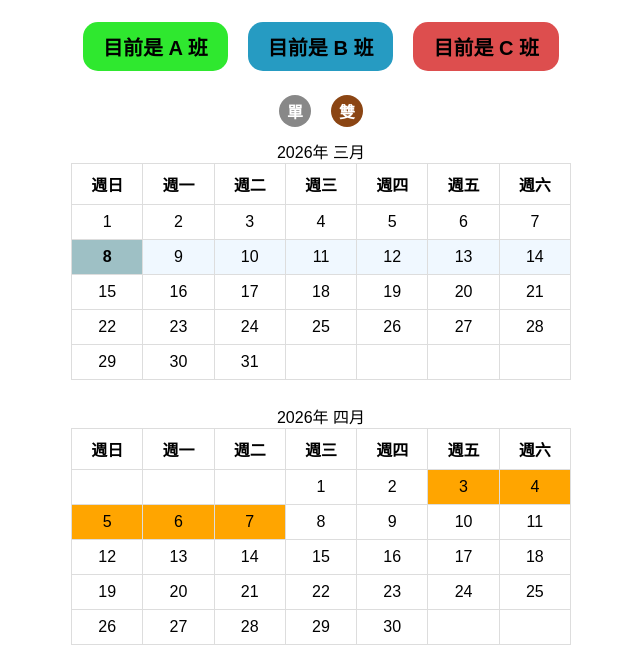
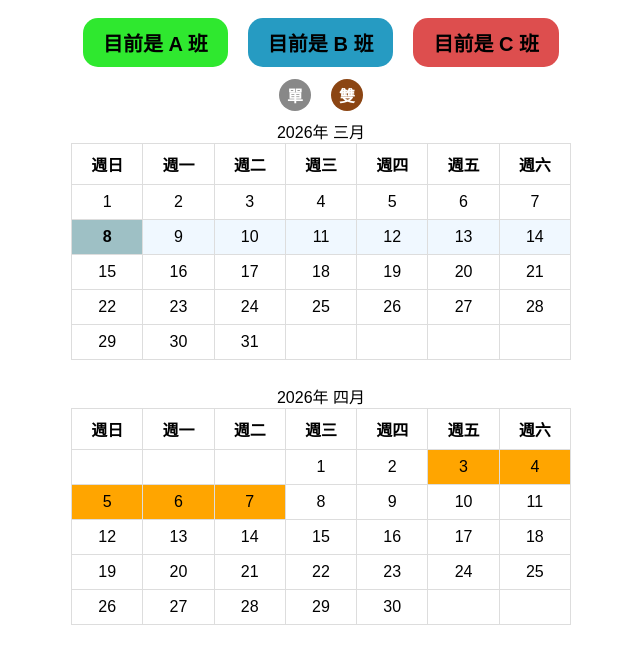
Before and after one commit to xtrajectory/cleanhands, a plain HTML site: page schedule.html in a window 1280 px wide. Shown: the part 86-739 px from the top of the page, without its empty margins (319-959 px from the left). Drawn offline with Linux system fonts and the light colour scheme.

Commit message:
Adjust margins for shift and odd-even buttons

```diff
--- a/schedule.html
+++ b/schedule.html
@@ -66,7 +66,7 @@
         }
 
        .shift-buttons {
-            margin: 10px 0;
+            margin: 6px 0 2px 0;
             display: flex;
             justify-content: center;
         }
@@ -95,8 +95,8 @@
         }
 
        .odd-even-buttons {
-            margin-top: 4px;
-            margin-bottom: 12px;
+            margin-top: 0;
+            margin-bottom: 8px;
             display: flex;
             justify-content: center;
             gap: 20px;
```
